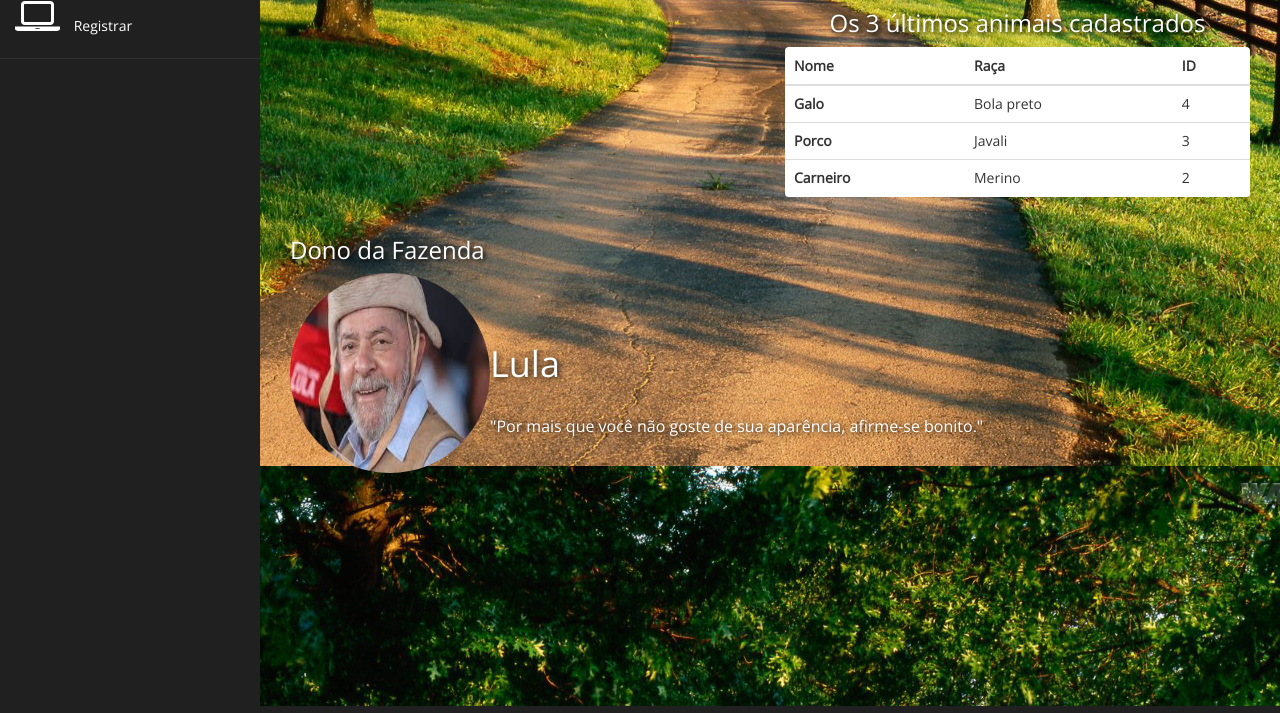
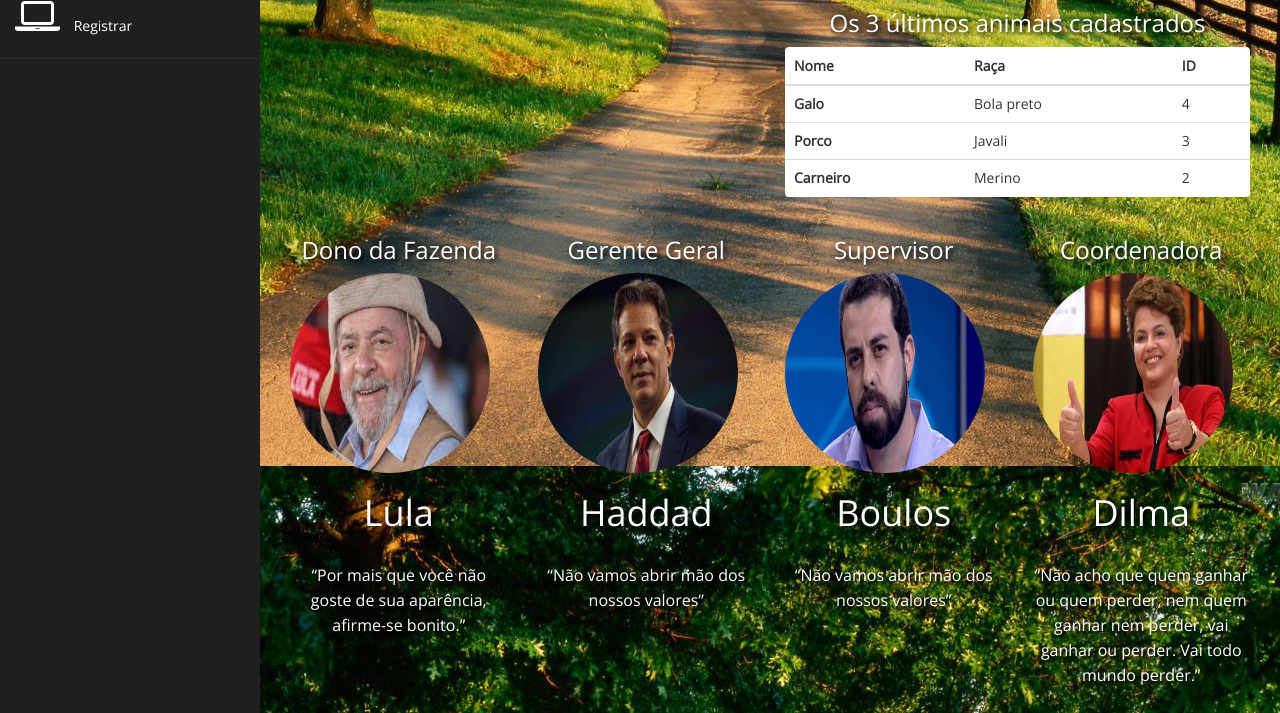
Before and after one commit to mulleroliveira/fazenda, a Django app: page /home/ in a window 1280 px wide. Shown: the part 554-1267 px from the top of the page. Run offline with Django 3.2, Linux system fonts and the light colour scheme; data comes from the database, SQL or seed files in the repository; some libraries are stand-ins or nearby versions.

Commit message:
Mudanças na Home

```diff
--- a/gestao/static/assets/css/style.css
+++ b/gestao/static/assets/css/style.css
@@ -6,7 +6,6 @@
 .img-animais {
       width: 475px;
       border-radius: 20px;
-
 }
 
 .card-body {
@@ -27,25 +26,16 @@
       text-shadow: black 0.1em 0.1em 0.2em
 }
 
-.foto-dono {
+.foto {
       width: 200px;
       height: 200px;
       border-radius: 50%;
 }
 
-.dono {
+.cargo {
+      text-align: center;
       color: white;
       text-shadow: black 0.1em 0.1em 0.2em
-}
-
-.img {
-      display: table-cell;
-}
-
-.texto {
-      display: table-cell;
-      color: white;
-      text-shadow: black 0.1em 0.1em 0.5em;
 }
 
 #sistema {
@@ -70,3 +60,9 @@
 .espacamento-linha {
       margin-left: 332px;
 }
+
+.nome-frase h1, #frase{
+      text-align: center;
+      color: white;
+      text-shadow: black 0.1em 0.1em 0.2em;
+}
--- a/gestao/templates/home.html
+++ b/gestao/templates/home.html
@@ -69,14 +69,37 @@ active-menu
     </div>
 </div>
 <div class="row">
-    <div class="col-md-12">
-        <h3 class="dono">Dono da Fazenda</h3>
-        <div class="img">
-            <img src="{% static 'assets/img/lula.jpeg' %}" class="foto-dono" alt="">
+    <div class="col-md-3">
+        <h3 class="cargo">Dono da Fazenda</h3>
+        <img src="{% static 'assets/img/lula.jpeg' %}" class="foto" alt="">
+        <div class="nome-frase">
+            <h1>Lula</h1>
+            <p id="frase">“Por mais que você não goste de sua aparência, afirme-se bonito.”</p>
         </div>
-        <div class="texto">
-            <h1>Lula</h1>
-            <p>"Por mais que você não goste de sua aparência, afirme-se bonito."</p>
+    </div>
+    <div class="col-md-3">
+        <h3 class="cargo">Gerente Geral</h3>
+        <img src="{% static 'assets/img/adm.jpg' %}" class="foto" alt="">
+        <div class="nome-frase">
+            <h1>Haddad</h1>
+            <p id="frase">“Não vamos abrir mão dos nossos valores”</p>
+        </div>
+    </div>
+    <div class="col-md-3">
+        <h3 class="cargo">Supervisor</h3>
+        <img src="{% static 'assets/img/supervisor.png' %}" class="foto" alt="">
+        <div class="nome-frase">
+            <h1>Boulos</h1>
+            <p id="frase">“Não vamos abrir mão dos nossos valores”</p>
+        </div>
+    </div>
+    <div class="col-md-3">
+        <h3 class="cargo">Coordenadora</h3>
+        <img src="{% static 'assets/img/coordenadora.jpg' %}" class="foto" alt="">
+        <div class="nome-frase">
+            <h1>Dilma</h1>
+            <p id="frase">“Não acho que quem ganhar ou quem perder,
+                nem quem ganhar nem perder, vai ganhar ou perder. Vai todo mundo perder.”</p>
         </div>
     </div>
 </div>
```
Also changed, not shown: gestao/templates/base.html (+1 -6 lines), gestao/static/assets/img/adm.jpg (added), gestao/static/assets/img/coordenadora.jpg (added), gestao/static/assets/img/supervisor.png (added).
